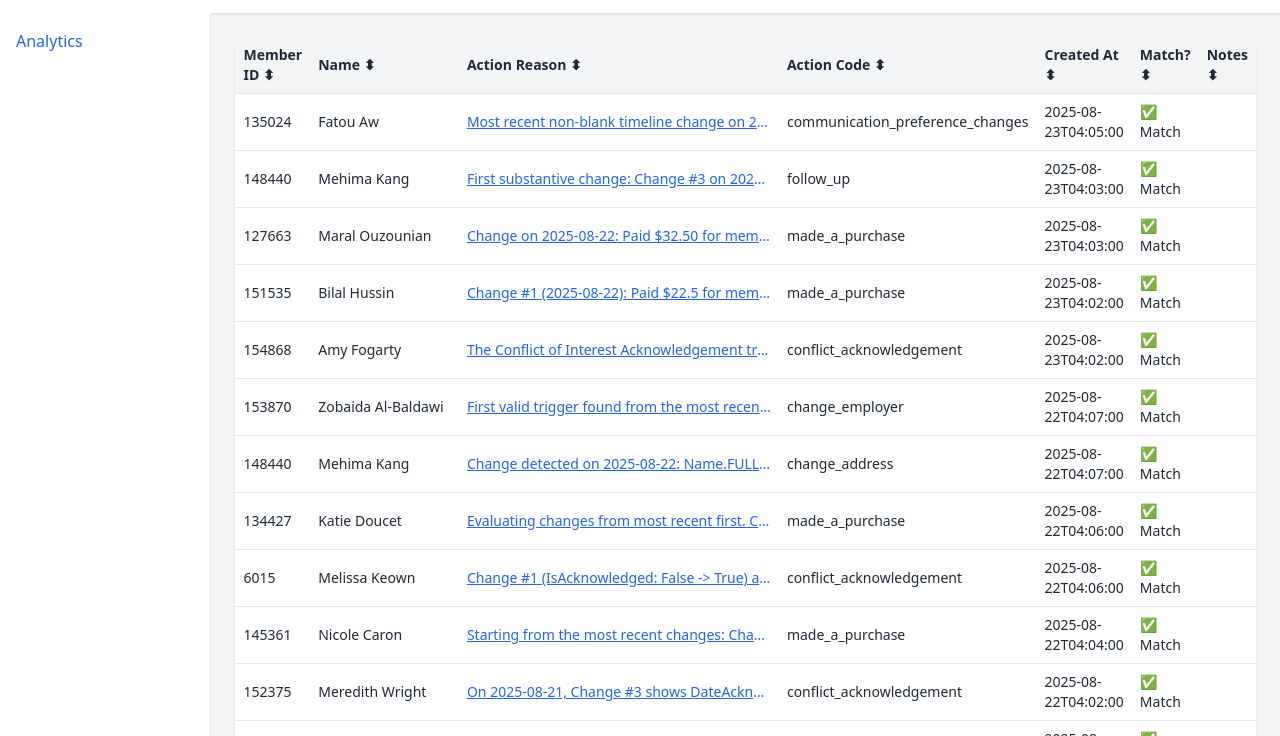
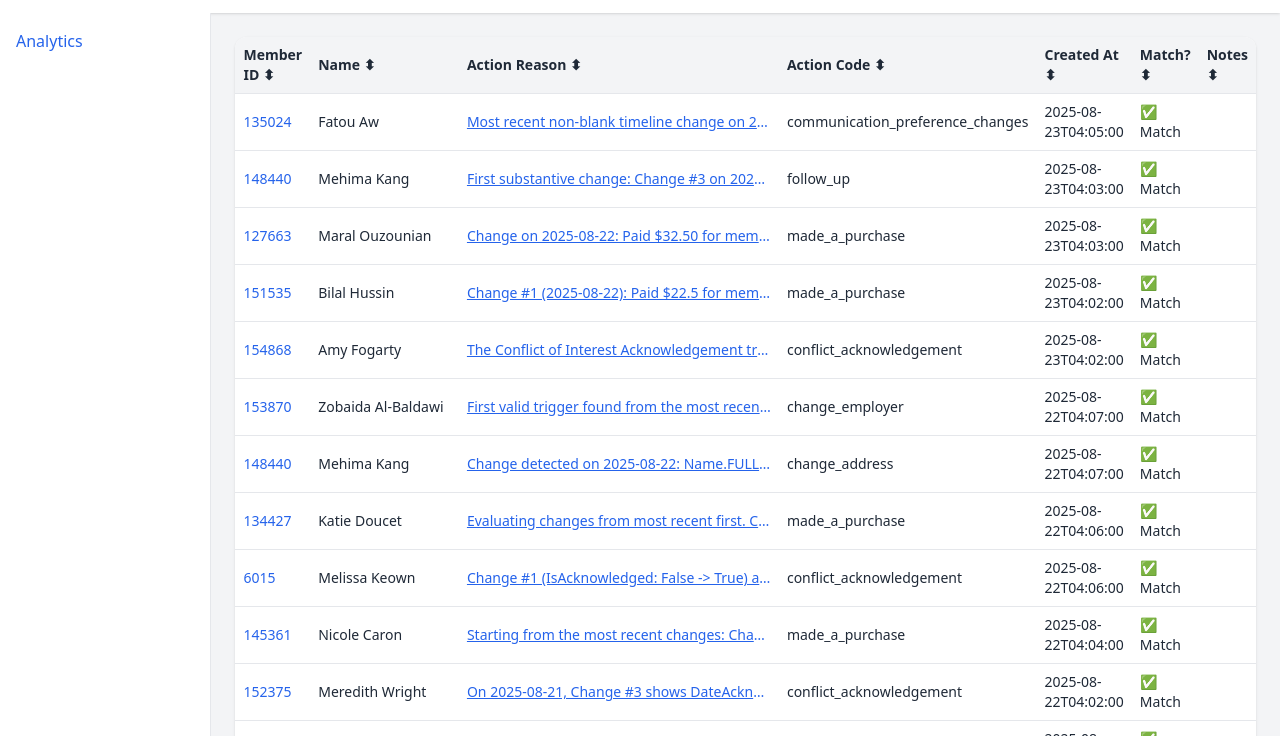
Before and after one commit to AndreDowbor/dashboard-project, a plain HTML site: page index.html in a window 1280 px wide. Shown: the part 51-787 px from the top of the page. Drawn offline with nearby package versions, Linux system fonts and the light colour scheme.

Commit message:
Update index.html

```diff
--- a/index.html
+++ b/index.html
@@ -92,7 +92,14 @@
 
         tbody.innerHTML += `
           <tr class="border-t ${row.match_result ? '' : 'bg-red-50'}">
-            <td class="p-2">${row.member_id}</td>
+            <td class="p-2">
+  <a href="https://my.ccs.ca/CCSStaff/Account_Page_Staff.aspx?ID=${row.member_id}&WebsiteKey=4243d9e2-e91e-468c-97c2-2046d70c1e1a"
+     target="_blank"
+     class="text-blue-600 hover:underline">
+    ${row.member_id}
+  </a>
+</td>
+
             <td class="p-2">${row.first_name} ${row.last_name}</td>
 
             <td class="p-2 truncate max-w-xs ${row.action_reason ? 'cursor-pointer text-blue-600 underline' : ''}"
```
